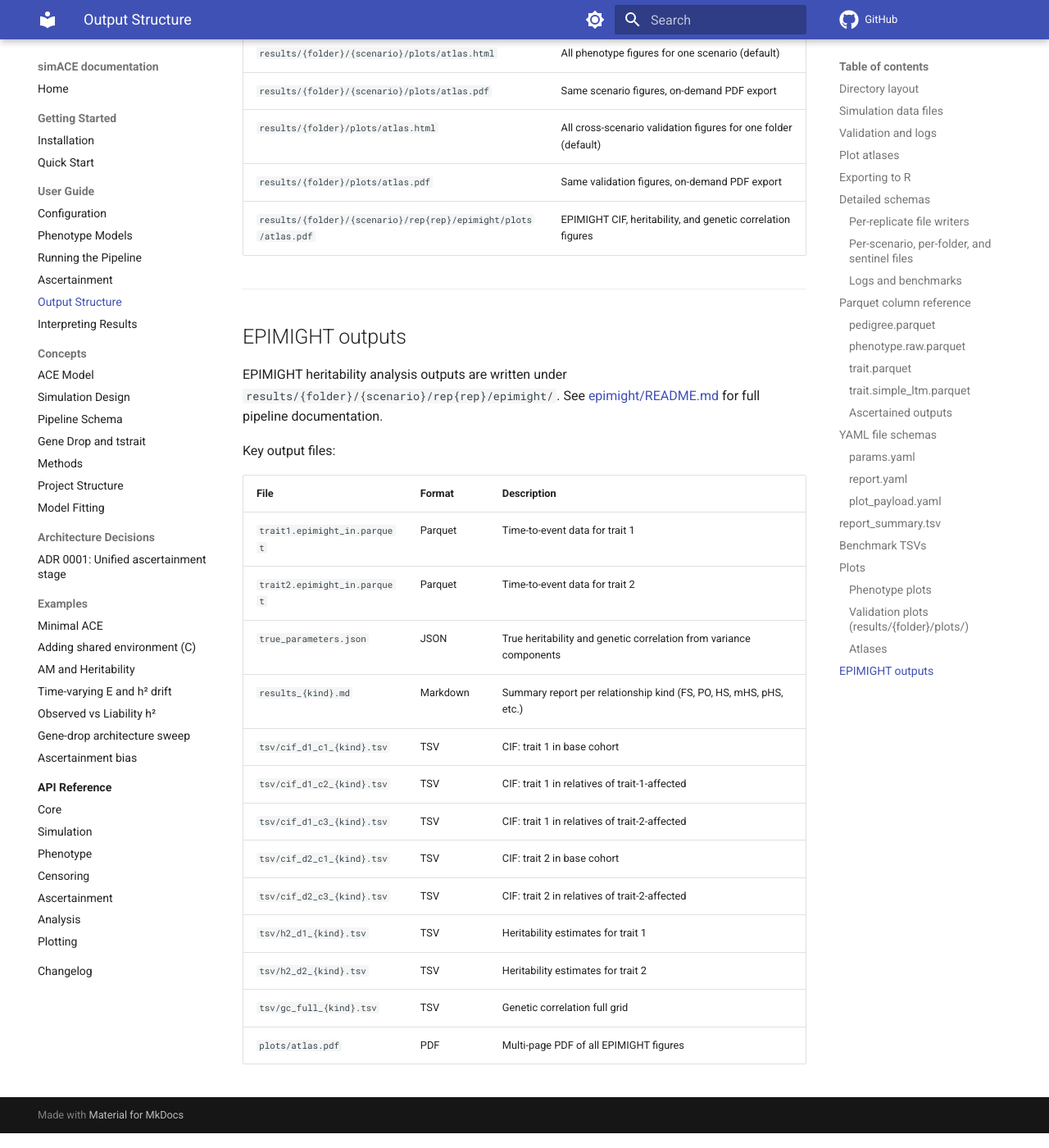
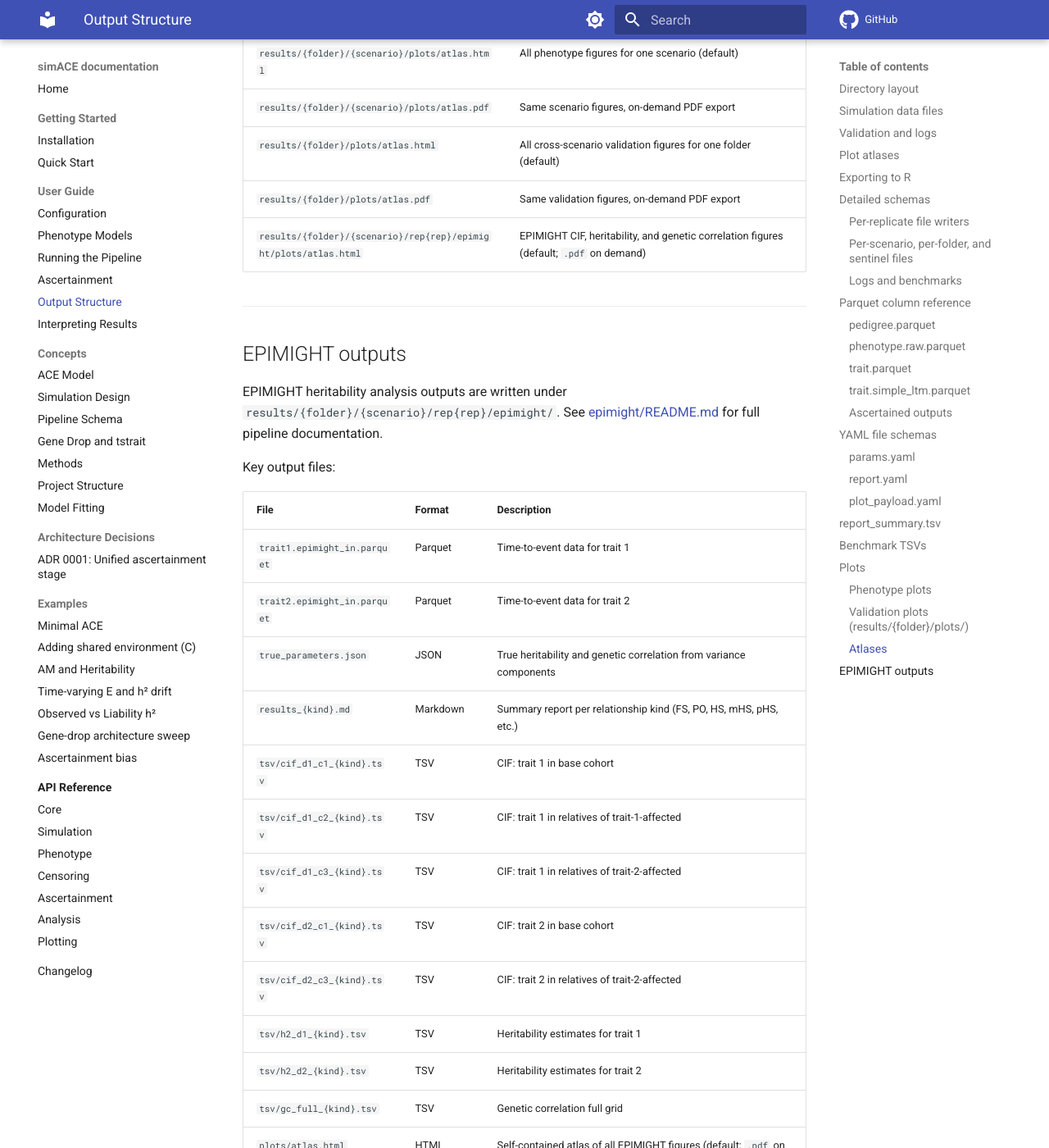
Before and after one commit to rwaples/simACE, an MkDocs documentation site: the page built from docs/user-guide/output-structure.md, in a window 1280 px wide and 1400 px high, scrolled down 14481 px. Shown: the whole window at 82% size. Built offline with MkDocs 1.6.1 and Material for MkDocs 9.7.7, drawn with Linux system fonts in a browser that asks for light colours; comment, search, counter and statistics services are not loaded; some of the changed text lies outside the part shown.

Commit message:
docs: point EPIMIGHT atlas references at atlas.html
Phase 2 of ADR 0010: the EPIMIGHT per-rep, bias, and onset-censoring atlases
are now HTML-primary (fitACE_epimight), so flip the remaining EPIMIGHT atlas
references in output-structure.md from atlas.pdf to atlas.html (PDF on demand).

```diff
--- a/docs/user-guide/output-structure.md
+++ b/docs/user-guide/output-structure.md
@@ -56,7 +56,7 @@
 | `results/{folder}/{scenario}/plots/atlas.pdf` | Per-scenario atlas (on-demand PDF export) |
 | `results/{folder}/plots/atlas.html` | Per-folder cross-scenario validation atlas (default) |
 | `results/{folder}/plots/atlas.pdf` | Per-folder validation atlas (on-demand PDF export) |
-| `results/{folder}/{scenario}/rep{N}/epimight/plots/atlas.pdf` | EPIMIGHT atlas |
+| `results/{folder}/{scenario}/rep{N}/epimight/plots/atlas.html` | EPIMIGHT atlas (default; `.pdf` on demand) |
 
 ## Exporting to R
 
@@ -386,7 +386,7 @@
 | `results/{folder}/{scenario}/plots/atlas.pdf` | Same scenario figures, on-demand PDF export |
 | `results/{folder}/plots/atlas.html` | All cross-scenario validation figures for one folder (default) |
 | `results/{folder}/plots/atlas.pdf` | Same validation figures, on-demand PDF export |
-| `results/{folder}/{scenario}/rep{rep}/epimight/plots/atlas.pdf` | EPIMIGHT CIF, heritability, and genetic correlation figures |
+| `results/{folder}/{scenario}/rep{rep}/epimight/plots/atlas.html` | EPIMIGHT CIF, heritability, and genetic correlation figures (default; `.pdf` on demand) |
 
 ---
 
@@ -410,4 +410,4 @@
 | `tsv/h2_d1_{kind}.tsv` | TSV | Heritability estimates for trait 1 |
 | `tsv/h2_d2_{kind}.tsv` | TSV | Heritability estimates for trait 2 |
 | `tsv/gc_full_{kind}.tsv` | TSV | Genetic correlation full grid |
-| `plots/atlas.pdf` | PDF | Multi-page PDF of all EPIMIGHT figures |
+| `plots/atlas.html` | HTML | Self-contained atlas of all EPIMIGHT figures (default; `.pdf` on demand) |
```
